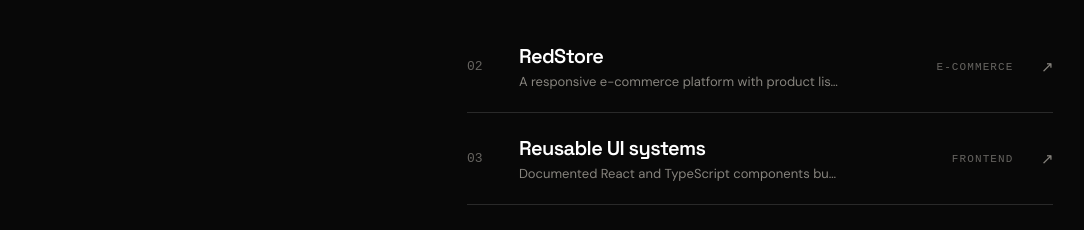
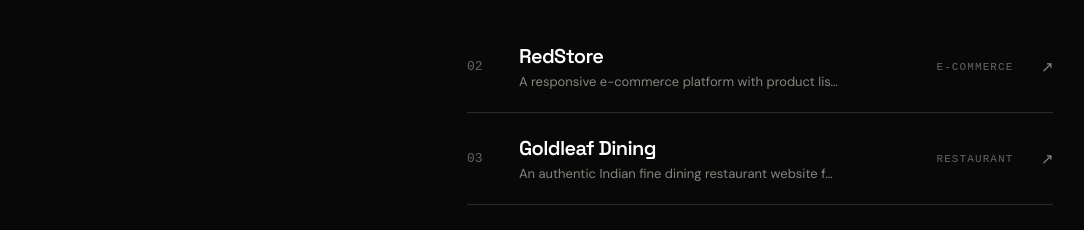
Before and after one commit to RajGoti22/portfolio, a React (Vite) app: page / in a window 1280 px wide. Shown: the part 1702-1932 px from the top of the page, without its empty margins (96-1180 px from the left). Built offline with nearby package versions, Linux system fonts and the light colour scheme.

Commit message:
feat: update Project 03 to Goldleaf Dining project

```diff
--- a/src/data/portfolioData.js
+++ b/src/data/portfolioData.js
@@ -32,11 +32,11 @@
   },
   {
     num: '03',
-    type: '03 / Frontend',
-    sector: 'FRONTEND',
-    title: 'Reusable UI systems',
-    text: 'Documented React and TypeScript components built for reuse across SaaS product modules.',
-    href: '#contact',
+    type: '03 / Restaurant',
+    sector: 'RESTAURANT',
+    title: 'Goldleaf Dining',
+    text: 'An authentic Indian fine dining restaurant website featuring menu options, online table reservations, and responsive UI design.',
+    href: 'https://goldleaf-dining-restaurant.rajgoti.in/',
   },
   {
     num: '04',
```
